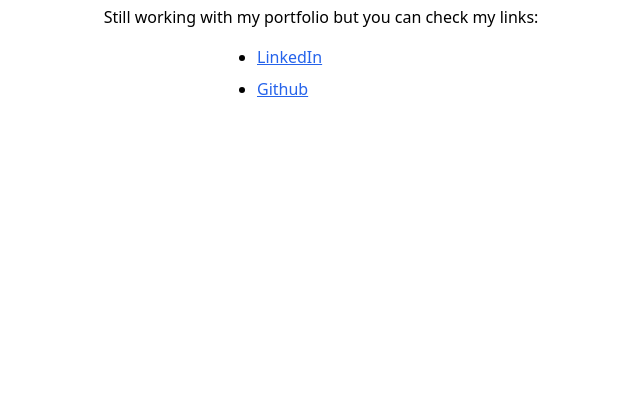
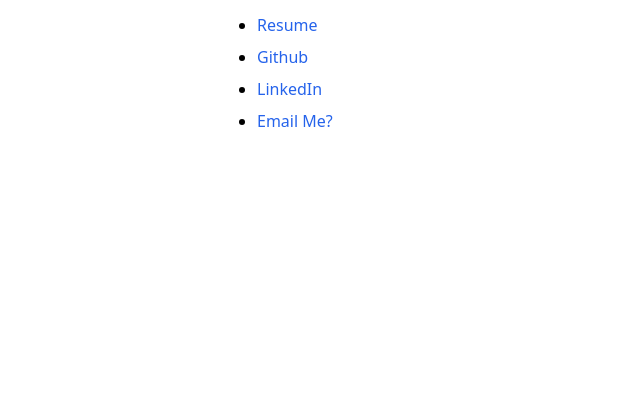
Before and after one commit to jaotors/jaotors.github.io, a plain HTML site: page index.html in a window 1280 px wide. Shown: the part 397-800 px from the top of the page, without its empty margins (319-959 px from the left). Drawn offline with nearby package versions, Linux system fonts and the light colour scheme.

Commit message:
Update links and resume

```diff
--- a/index.html
+++ b/index.html
@@ -14,12 +14,28 @@
   <body>
     <main class="flex flex-col justify-center gap-4 items-center h-[100dvh]">
       <h1 class="text-3xl font-black">Hi! I'm Joshua Turingan</h1>
-      <h2>You can call me <strong class="text-2xl">JAO</strong></h2>
+      <h2>You can call me <strong class="text-2xl">JAO</strong>!</h2>
       <p>Still working with my portfolio but you can check my links:</p>
       <ul class="max-w-32 w-full mx-auto list-disc flex flex-col gap-2">
         <li>
           <a
-            class="text-blue-600 underline"
+            class="text-blue-600 hover:underline"
+            href="https://drive.google.com/file/d/1_E-wep4byA11G8mGw4FbJc-fu7mnAEVI/view?usp=sharing"
+            target="_blank"
+            >Resume</a
+          >
+        </li>
+        <li>
+          <a
+            class="text-blue-600 hover:underline"
+            href="https://www.github.com/in/jaotors/"
+            target="_blank"
+            >Github</a
+          >
+        </li>
+        <li>
+          <a
+            class="text-blue-600 hover:underline"
             href="https://www.linkedin.com/in/jaotors/"
             target="_blank"
             >LinkedIn</a
@@ -27,10 +43,10 @@
         </li>
         <li>
           <a
-            class="text-blue-600 underline"
-            href="https://www.github.com/in/jaotors/"
+            class="text-blue-600 hover:underline"
+            href="mailto:turingan.joshua@gmail.com"
             target="_blank"
-            >Github</a
+            >Email Me?</a
           >
         </li>
       </ul>
```
